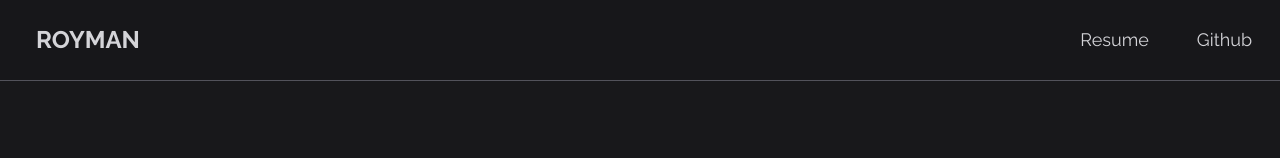
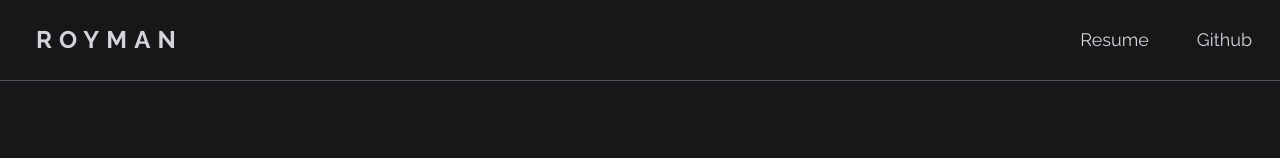
Before and after one commit to roymandev/royman.dev, a Next.js app: page / in a window 1280 px wide. Shown: the top 158 px of the page. Built offline with nearby package versions, Linux system fonts and the light colour scheme.

Commit message:
feat: add letter spacing to header title

```diff
--- a/src/components/Header.tsx
+++ b/src/components/Header.tsx
@@ -15,7 +15,10 @@ const Header = () => {
     >
       <div className="container mx-auto flex flex-col text-lg sm:flex-row sm:items-center">
         <div className="flex items-center border-b border-zinc-600 p-2 sm:border-0 sm:p-4">
-          <HeaderButton className="text-2xl font-bold uppercase" href="/">
+          <HeaderButton
+            className="text-2xl font-bold uppercase tracking-[.3em]"
+            href="/"
+          >
             Royman
           </HeaderButton>
 
```
